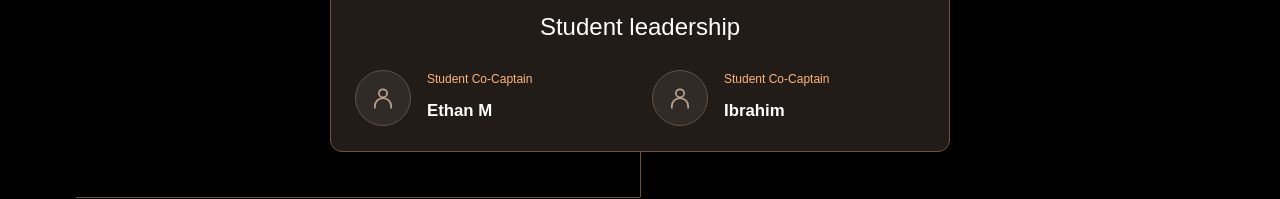
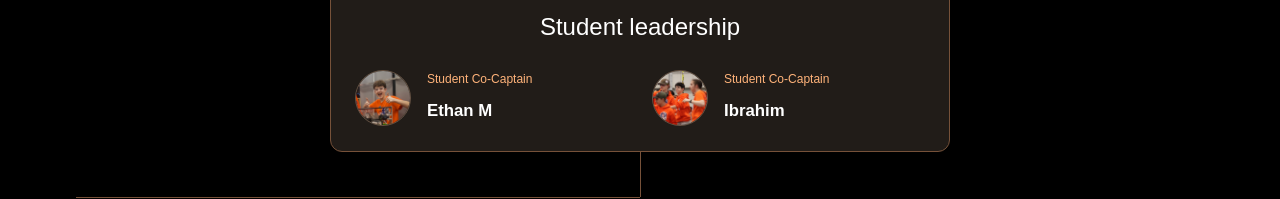
Before and after one commit to FRCTeam3756/ramferno.com, a React (Vite) app: page /contact in a window 1280 px wide. Shown: the part 725-924 px from the top of the page. Built offline with nearby package versions, Linux system fonts and the light colour scheme; a web font is replaced by a local one.

Commit message:
Added captain images

```diff
--- a/src/pages/Contact/teamData.ts
+++ b/src/pages/Contact/teamData.ts
@@ -50,8 +50,8 @@ export const mentors: Record<"left" | "center" | "right", TeamPerson> = {
 
 export const teamEmail = "contact@ramferno.com";
 export const studentLeaders: TeamPerson[] = [
-  { id: "student-lead-1", name: "Ethan M", role: "Student Co-Captain" },
-  { id: "student-lead-2", name: "Ibrahim", role: "Student Co-Captain" },
+  { id: "student-lead-1", name: "Ethan M", role: "Student Co-Captain", headshot: ethanmImg },
+  { id: "student-lead-2", name: "Ibrahim", role: "Student Co-Captain", headshot: ibrahimImg },
 ];
 
 //Assembly: Jacob + Tyler Manufacturing: Curtis  Electrical: Ethan M (For now) Digital Media: Kiril Business: Alyssa
```
